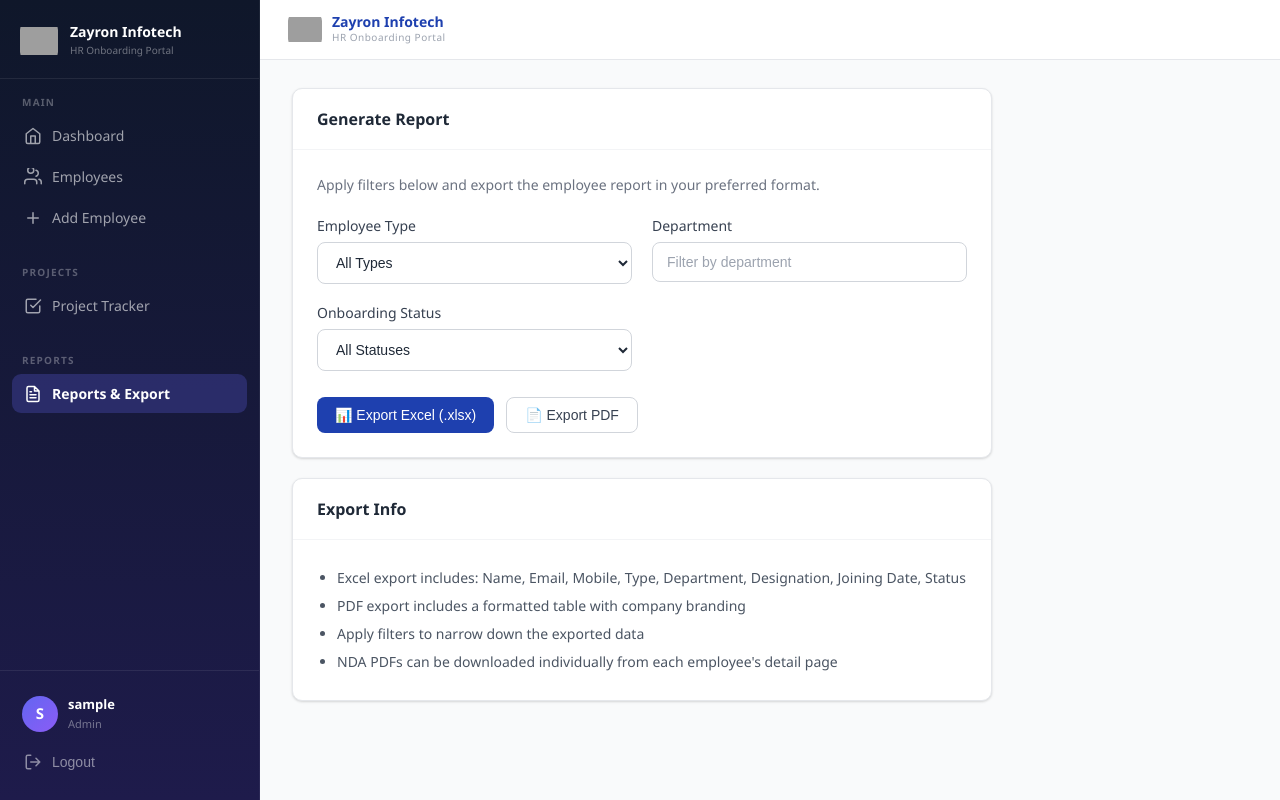
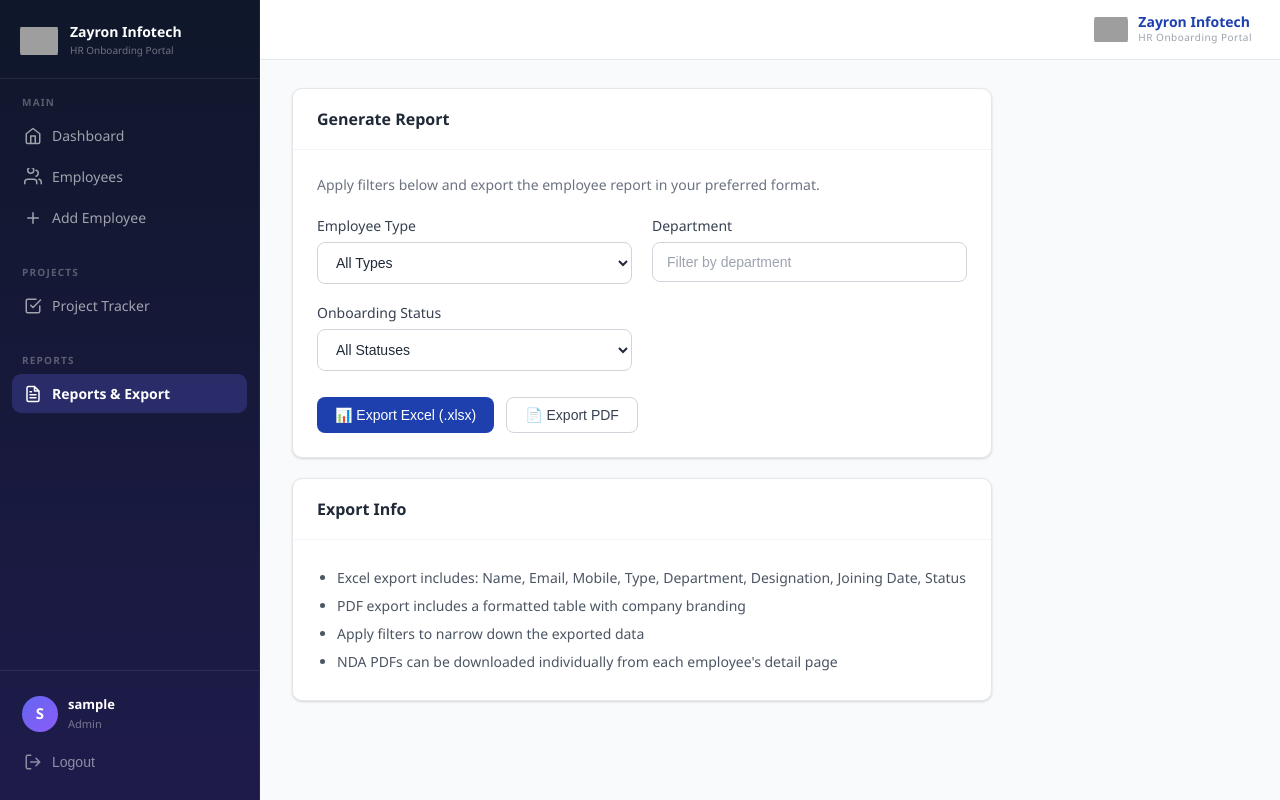
Before and after one commit to zayroninfotech/Zayron-Welcome-Portal, a React (Vite) app: page /admin/reports in a window 1280 px wide. Built offline with nearby package versions, Linux system fonts and the light colour scheme; sample sign-in values are in the browser's storage; grey boxes are pictures that could not be loaded.

Commit message:
Move logo and company name to right side of header

```diff
--- a/src/components/Layout.jsx
+++ b/src/components/Layout.jsx
@@ -13,7 +13,12 @@
           display: 'flex', alignItems: 'center', justifyContent: 'space-between',
           padding: '0 28px', height: 60,
         }}>
-          {/* Left: Logo + Name */}
+          {/* Left: empty spacer */}
+          <div style={{ flex: 1 }} />
+
+          {/* Right: Logo + Name + Actions */}
+          <div style={{ display: 'flex', alignItems: 'center', gap: 16 }}>
+            {actions}
             <div style={{ display: 'flex', alignItems: 'center', gap: 10 }}>
               <img src="/static/img/logo1.png" alt="Zayron" style={{ height: 34, width: 34, objectFit: 'contain', borderRadius: 8 }} />
               <div>
@@ -21,10 +26,6 @@
                 <div style={{ fontSize: 10, color: '#9ca3af', letterSpacing: '0.05em' }}>HR Onboarding Portal</div>
               </div>
             </div>
-
-          {/* Right: Actions */}
-          <div style={{ display: 'flex', alignItems: 'center', gap: 10 }}>
-            {actions}
           </div>
         </div>
 
```
Lines whose indentation alone changed are shown as unchanged.
